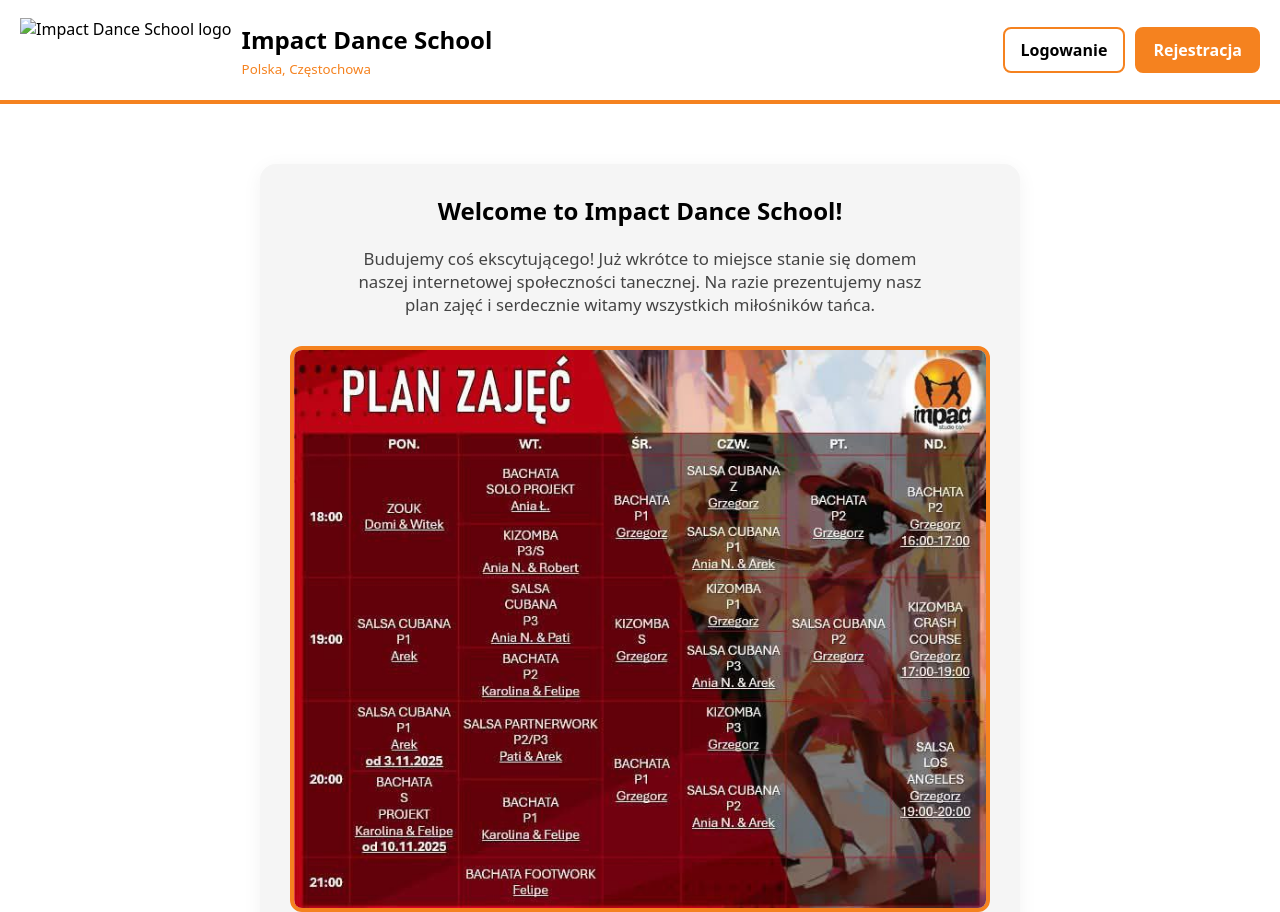
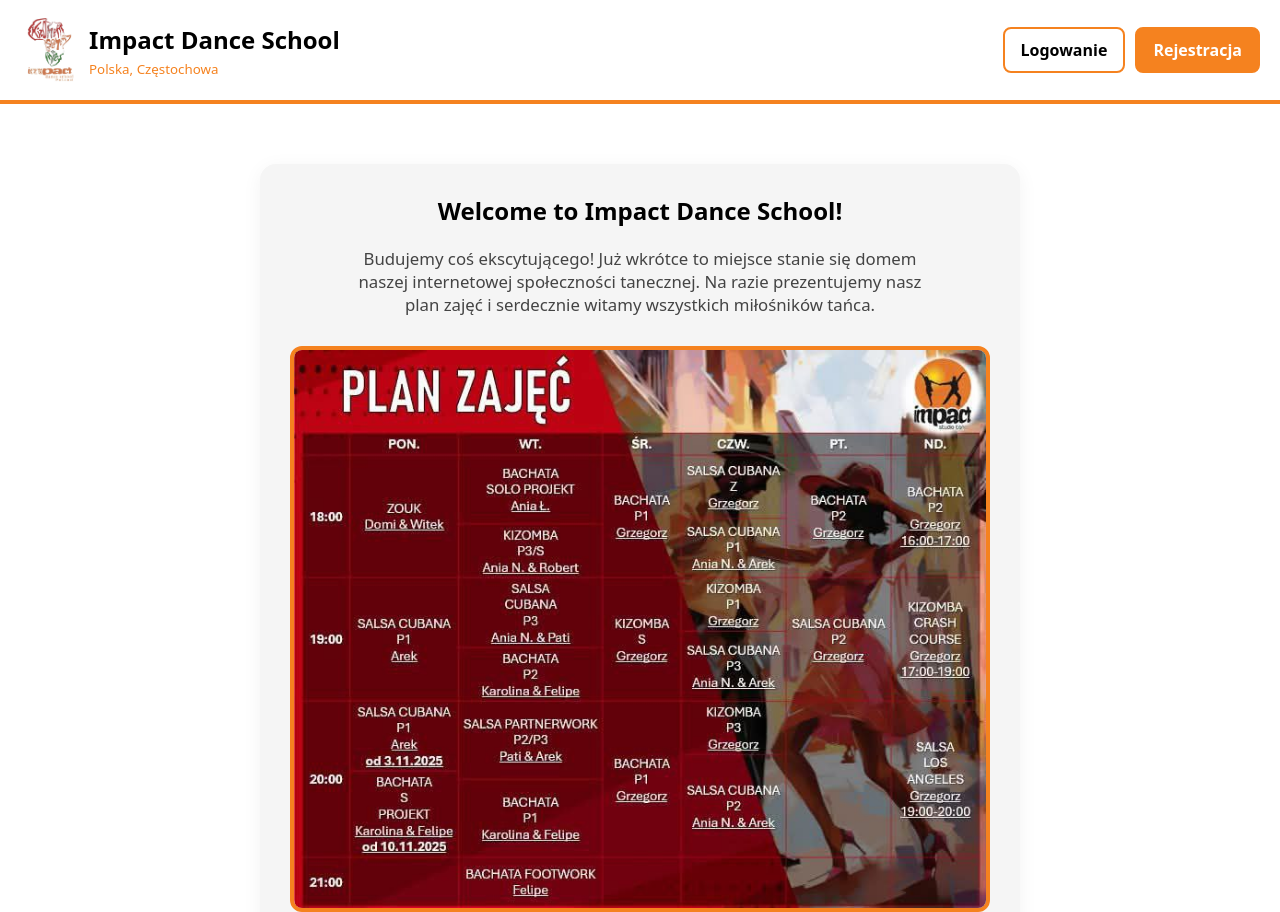
Before and after one commit to kolpim13/backend, a plain HTML site: page static/index.html in a window 1280 px wide. Shown: the top 912 px of the page. Drawn offline with Linux system fonts and the light colour scheme.

Commit message:
[upd] Static - Path to logo corrected

```diff
--- a/static/index.html
+++ b/static/index.html
@@ -9,7 +9,7 @@
 <body>
   <header class="header">
     <div class="brand" style="display:flex;align-items:center;gap:10px;">
-      <img class="logo" src="assets/logo_1.jpg" alt="Impact Dance School logo">
+      <img class="logo" src="assets/logo.jpg" alt="Impact Dance School logo">
       <div>
         <h1>Impact Dance School</h1>
         <small>Polska, Częstochowa</small>
```
Also changed, not shown: static/login.html (+1 -1 lines), static/register.html (+1 -1 lines).
